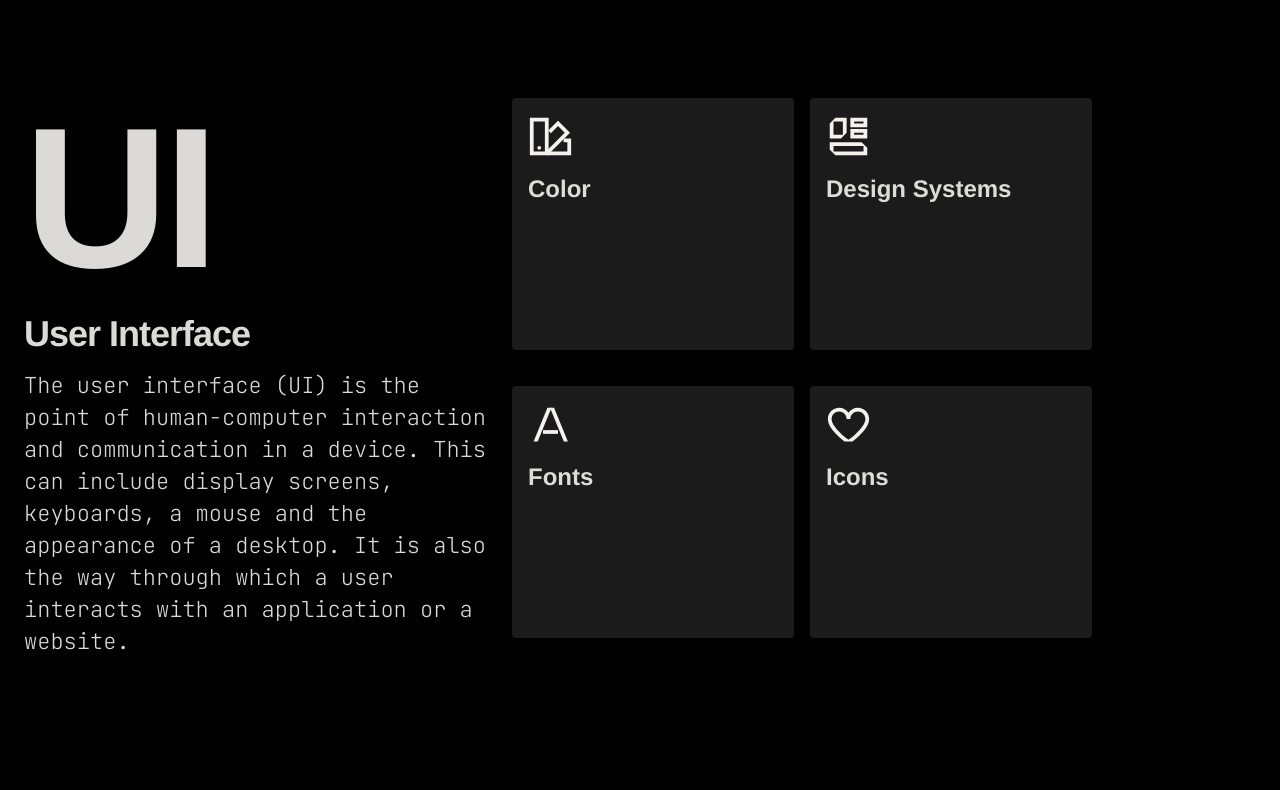
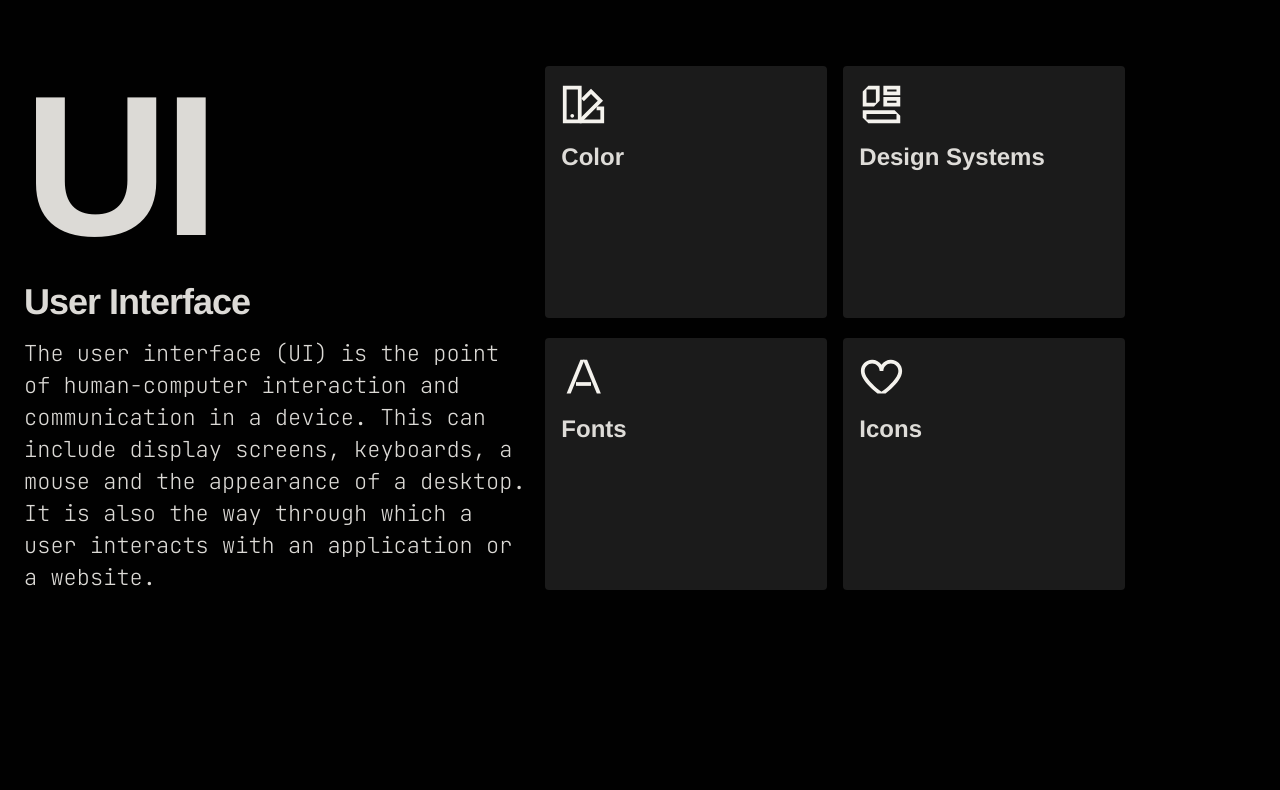
Before and after one commit to jordanstephensen/uxui, a Gatsby site: page / in a window 1280 px wide. Shown: the part 1522-2312 px from the top of the page. After the commit the page ends 2248 px from the top, so only its background shows below. Built offline with nearby package versions, Linux system fonts and the light colour scheme; Gatsby itself is replaced by a stand-in of ours.

Commit message:
mobile issues

```diff
--- a/src/components/layout/layout.scss
+++ b/src/components/layout/layout.scss
@@ -34,7 +34,7 @@
     &--1 {
       display: flex;
       gap: 16px;
-      flex: 1 1 200px;
+      flex: 1 1 250px;
       flex-flow: column nowrap;
     }
 
```
